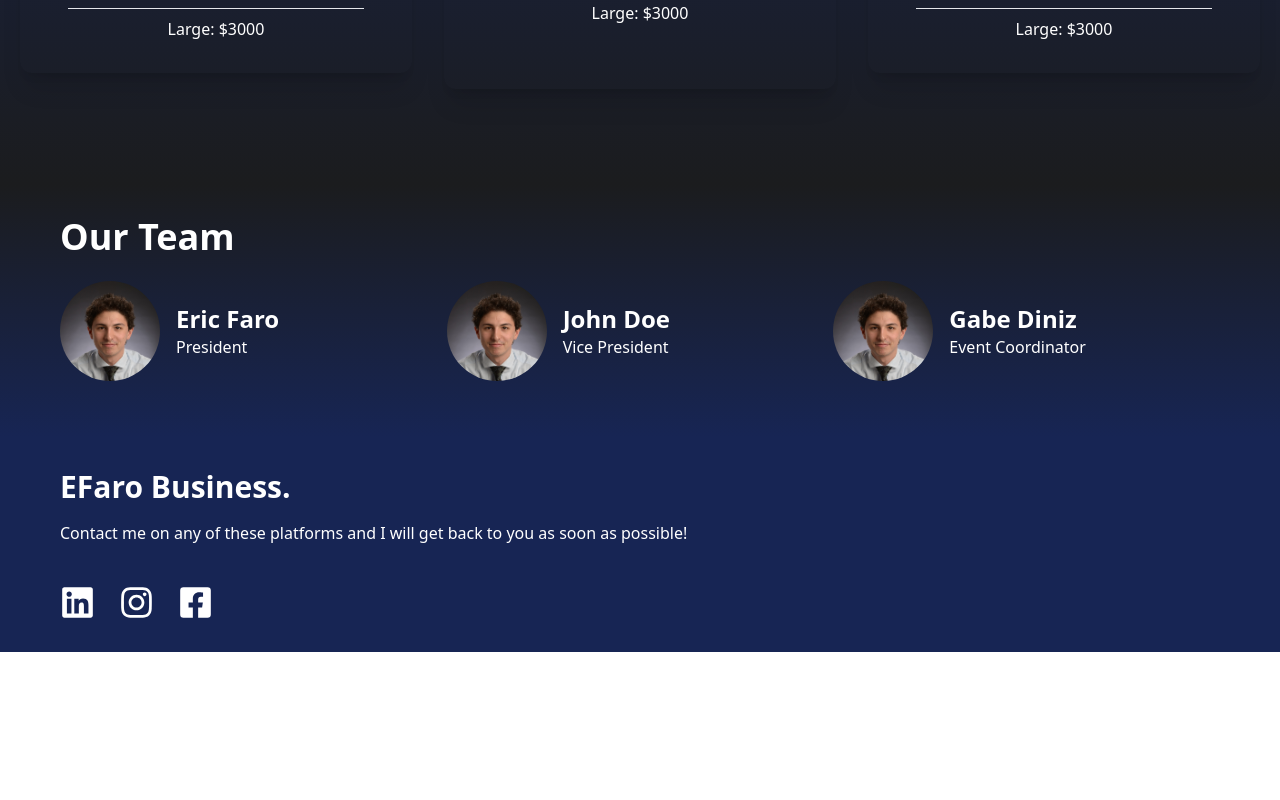
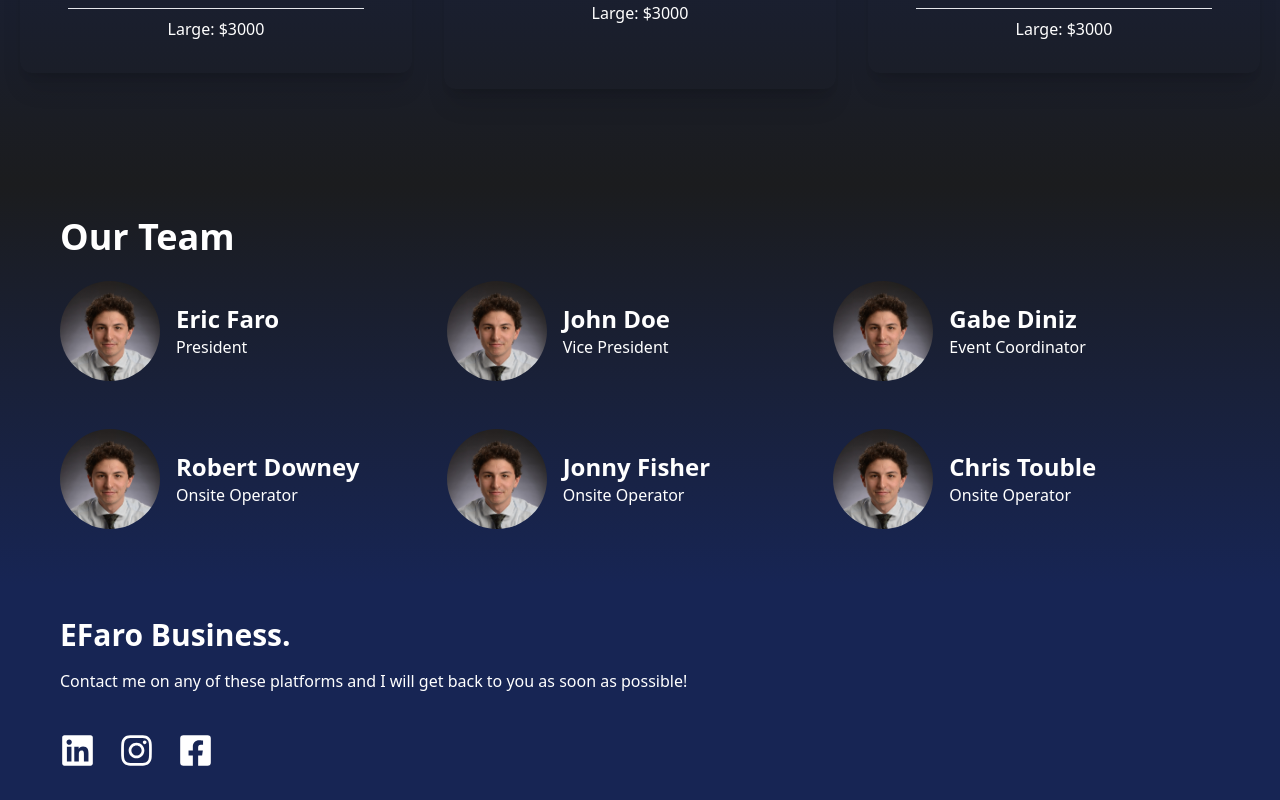
Before and after one commit to GabeDiniz/efaro-business, a React (Create React App) app: page / in a window 1280 px wide. Shown: the part 1967-2767 px from the top of the page. Before the commit the page ends 2619 px from the top, so only its background shows below. Built offline with nearby package versions, Linux system fonts and the light colour scheme.

Commit message:
Update: add more team members
Add more team members for carousel setup.

```diff
--- a/src/components/OurTeam.jsx
+++ b/src/components/OurTeam.jsx
@@ -2,9 +2,22 @@ import React from "react";
 import teamMember1 from "../assets/temp.JPG";
 
 const OurTeam = () => {
-  const teamName = ["Eric Faro", "John Doe", "Gabe Diniz"];
-  const position = ["President", "Vice President", "Event Coordinator"];
-  // const images = ["img-Eric", "img-John", "img-Gabe"];
+  const teamName = [
+    "Eric Faro",
+    "John Doe",
+    "Gabe Diniz",
+    "Robert Downey",
+    "Jonny Fisher",
+    "Chris Touble",
+  ];
+  const position = [
+    "President",
+    "Vice President",
+    "Event Coordinator",
+    "Onsite Operator",
+    "Onsite Operator",
+    "Onsite Operator",
+  ];
 
   return (
     <section className="w-full bg-gradient-to-t from-blue-950 to-back">
```
